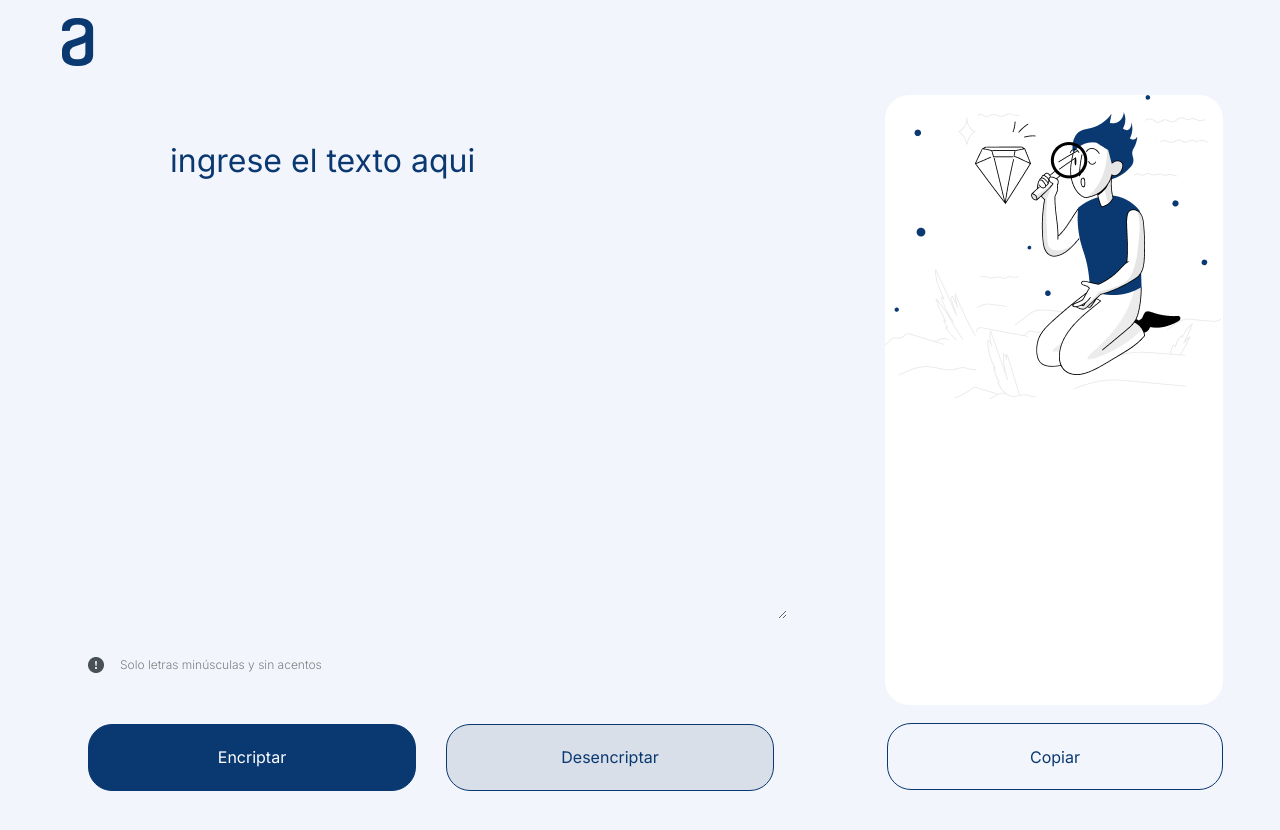
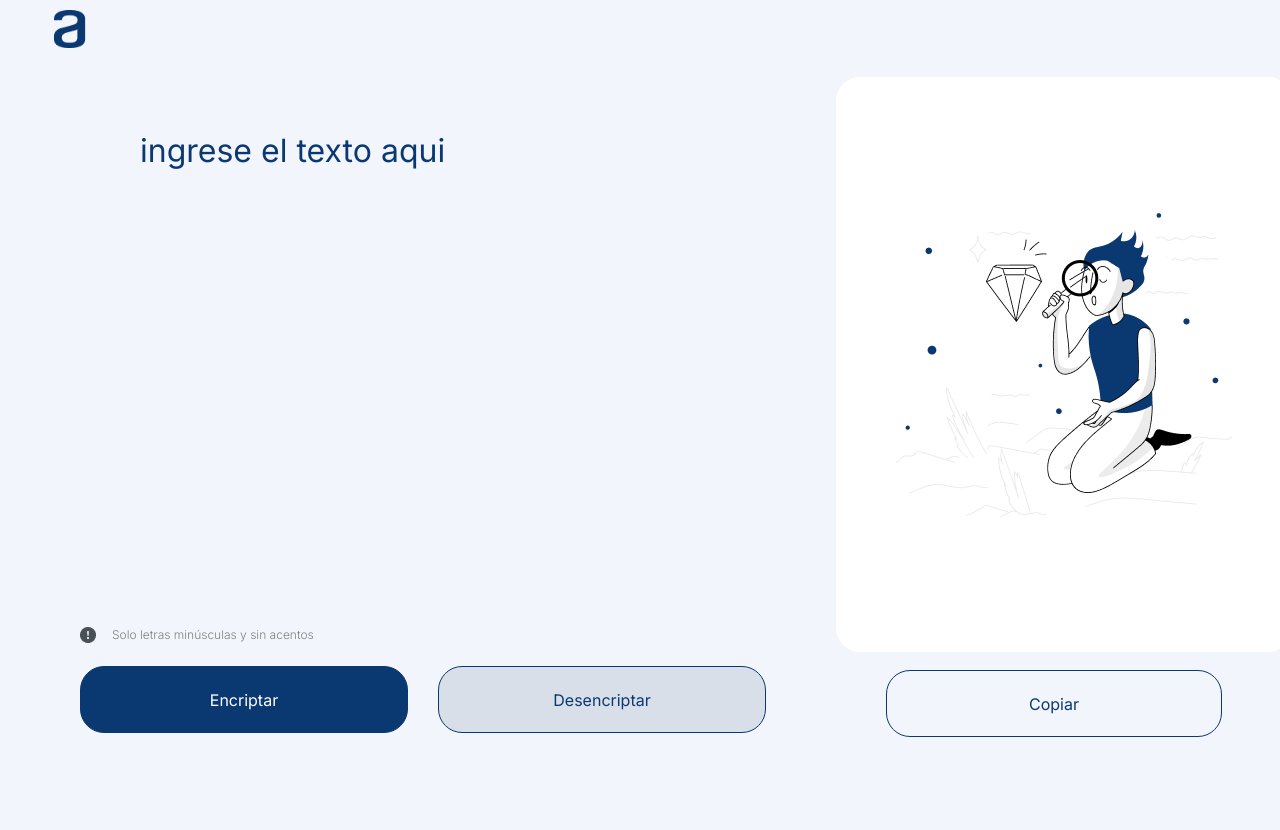
Before and after one commit to Naiik2589/challenge-alura, a plain HTML site: page index.html in a window 1280 px wide. After the commit the page ends 800 px from the top, so only its background shows below. Drawn offline with Linux system fonts and the light colour scheme.

Commit message:
actualizacion responsividad

```diff
--- a/styles.css
+++ b/styles.css
@@ -4,6 +4,9 @@
     font-weight: 400;
     font-size: 22px;
     line-height: 150%;
+    box-sizing: border-box; /* box-sizing para que los elementos se ajusten al ancho y alto definidos */
+    margin: 0;
+    padding: 0;
   }
 
   .logo {
@@ -18,6 +21,7 @@ main {
     display: flex;
     margin-bottom: 50px;
     margin-left: 80px;
+    flex-wrap: wrap; /* flex-wrap para que los elementos se ajusten al ancho de la pantalla */
   }
 
   .text-area {
@@ -25,8 +29,10 @@ main {
     color: #0A3871;
     margin-top: 60px;
     text-transform: lowercase;
-    margin-left: 80px;
+    margin-left: 50px;
     font-size: 32px;
+    width: 100%; /* width para que el textarea se ajuste al ancho de la pantalla */
+    padding: 10px; /* padding para que el textarea tenga un espacio entre el borde y el texto */
   }
 
   ::placeholder {
@@ -41,14 +47,18 @@ main {
     background: white;
     background-image: url("img/Muñeco.png");
     background-repeat: no-repeat;
+    background-position: center;
     border: none;
     border-radius: 24px;
     color: #0A3871;
-    margin-left: 98px;
+    margin-left: 70px;
     margin-top: 20px;
-    padding-left: 20px;
+    padding: 20px;
     position: relative;
-    height: 610px;
+    height: 575px;
+    width: 100%; /* width para que el mensaje se ajuste al ancho de la pantalla */
+    overflow-y: auto; /* Añade barra de desplazamiento vertical si es necesario */
+    word-wrap: break-word; /* Asegura que las palabras largas se ajusten */
   }
 
   .mensaje-error {
@@ -58,11 +68,13 @@ main {
     transform: translate(-50%, -50%);
     text-align: center;
     color: #19191a;
+    width: 80%; /* Ajusta el ancho del mensaje de error */
   }
 
   .botones {
     display: flex;
     margin-top: 18px;
+    flex-wrap: wrap; /* flex-wrap para que los botones se ajusten al ancho de la pantalla */
   }
 
   .btn-desencriptar {
@@ -75,6 +87,7 @@ main {
     margin-left: 30px;
     width: 328px;
     font-size: 16px;
+    margin-bottom: 10px; /* margin-bottom para que los botones tengan un espacio entre ellos */
   }
 
   .btn-encriptar {
@@ -86,6 +99,7 @@ main {
     height: 67px;
     width: 328px;
     font-size: 16px;
+    margin-bottom: 10px; /* margin-bottom para que los botones tengan un espacio entre ellos */
   }
 
   .botones-copiar {
@@ -101,8 +115,9 @@ main {
     cursor: pointer;
     height: 67px;
     width: 336px;
-    margin-left: 100px;
+    margin-left: 120px;
     font-size: 16px;
+    margin-bottom: 10px; /* margin-bottom para que los botones tengan un espacio entre ellos */
   }
 
   .informacion {
@@ -124,3 +139,24 @@ main {
     height: 16px;
     margin-right: 8px;
   }
+
+  /* Estilos para dispositivos móviles */
+  @media (max-width: 768px) {
+    main {
+      flex-direction: column; /* flex-direction para que los elementos se ajusten al ancho de la pantalla */
+    }
+
+    .text-area {
+      font-size: 24px; /* font-size para que el textarea se ajuste al ancho de la pantalla */
+    }
+
+    .botones {
+      flex
+    }
+
+    .mensaje {
+        width: 90%; /* Ajusta el ancho en dispositivos móviles */
+        margin-left: 5%;
+        margin-right: 5%;
+    }
+  }
```
Lines whose indentation alone changed are shown as unchanged.
